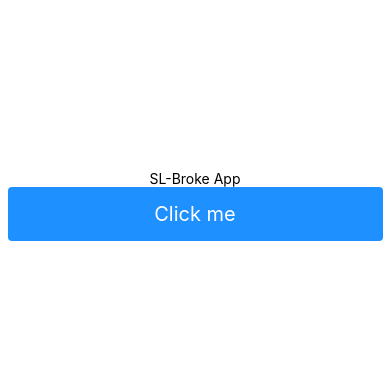
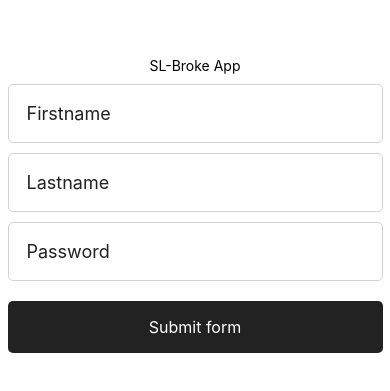
Before and after one commit to Visya/sparis, a React Native app in the folder client/: screen / in a window 390 px wide. Shown: the part 217-608 px from the top of the page. Built offline with nearby package versions, Linux system fonts and the light colour scheme.

Commit message:
Added a basic form to app

```diff
--- a/client/App.js
+++ b/client/App.js
@@ -1,17 +1,58 @@
 import React from "react";
-import { StyleSheet, Text, View, TouchableOpacity } from "react-native";
+import {
+  StyleSheet,
+  Text,
+  View,
+  TouchableOpacity,
+  TextInput
+} from "react-native";
 import { white } from "ansi-colors";
 
 export default class App extends React.Component {
+  constructor() {
+    super();
+    this.state = { firstName: "", lastName: "", password: "" };
+  }
+
+  handleSubmit() {
+    const { firstName, lastName } = this.state;
+    this.setState({
+      submitted: true,
+      message: `You submitted first-name: ${firstName} and last-name: ${lastName}`
+    });
+  }
+
   render() {
+    const { submitted, message } = this.state;
+
     return (
       <View style={styles.container}>
-        <Text>SL-Broke App</Text>
-        <TouchableOpacity onPress={() => console.log("Clicked...")}>
+        <Text style={styles.topText}>SL-Broke App</Text>
+        <TextInput
+          style={styles.inputField}
+          onChangeText={text => this.setState({ firstName: text })}
+          value={this.state.firstName}
+          placeholder="Firstname"
+        />
+        <TextInput
+          style={styles.inputField}
+          onChangeText={text => this.setState({ lastName: text })}
+          value={this.state.lastName}
+          placeholder="Lastname"
+        />
+        <TextInput
+          style={styles.inputField}
+          onChangeText={text => this.setState({ password: text })}
+          value={this.state.password}
+          placeholder="Password"
+          secureTextEntry={true}
+        />
+        <TouchableOpacity onPress={() => this.handleSubmit()}>
           <View style={styles.button}>
-            <Text style={styles.buttonText}>Click me</Text>
+            <Text style={styles.buttonText}>Submit form</Text>
           </View>
         </TouchableOpacity>
+        {submitted && <Text>{message}</Text>}
       </View>
     );
   }
@@ -24,16 +65,26 @@ const styles = StyleSheet.create({
     alignItems: "center",
     justifyContent: "center"
   },
+  inputField: {
+    marginTop: 10,
+    padding: 18,
+    color: "#222",
+    width: 375,
+    borderRadius: 5,
+    borderWidth: 1,
+    borderColor: "lightgrey",
+    fontSize: 18
+  },
   button: {
-    padding: 15,
-    backgroundColor: "dodgerblue",
-    borderRadius: 4,
-
-    width: 375
+    width: 375,
+    marginTop: 20,
+    backgroundColor: "#222",
+    borderRadius: 5,
+    padding: 16
   },
   buttonText: {
     color: "white",
-    fontSize: 20,
-    textAlign: "center"
+    textAlign: "center",
+    fontSize: 16
   }
 });
```
